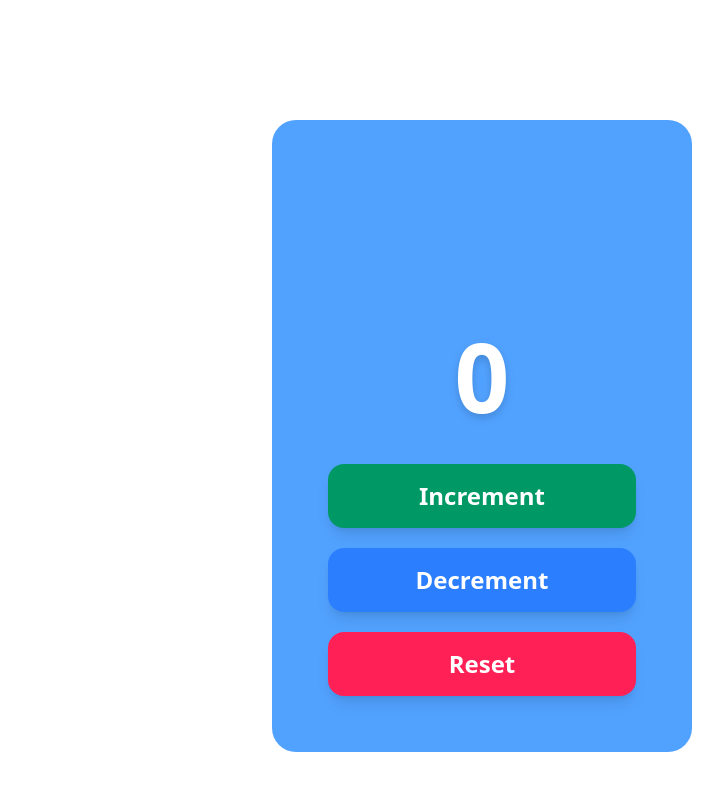
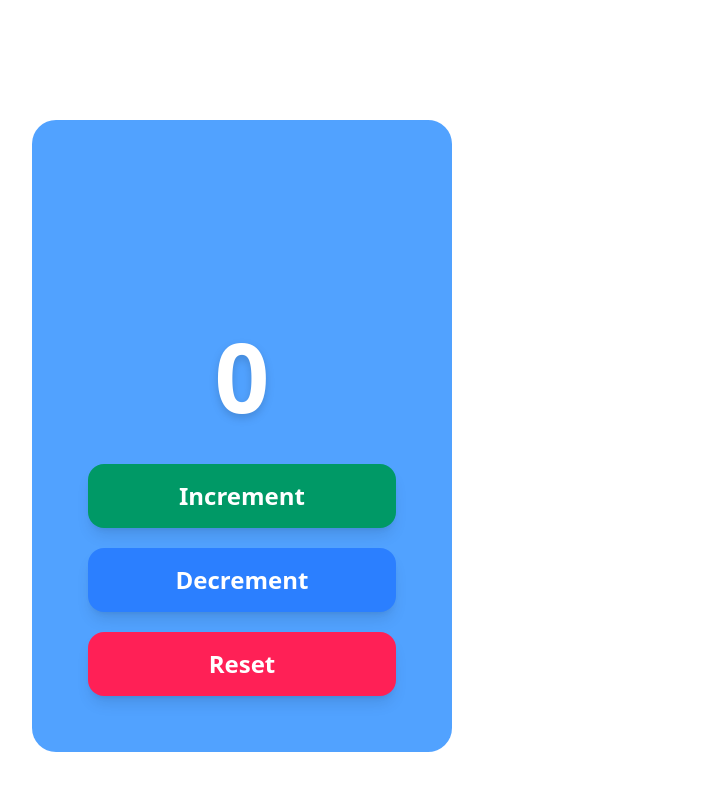
Before and after one commit to happyluza08-bot/java, a plain HTML site: page index.html in a window 1280 px wide. Shown: the whole page, without its empty margins (328-1051 px from the left). Drawn offline with nearby package versions, Linux system fonts and the light colour scheme.

Commit message:
assiment java

```diff
--- a/index.html
+++ b/index.html
@@ -7,7 +7,7 @@
   <script src="https://cdn.jsdelivr.net/npm/@tailwindcss/browser@4"></script>
 </head>
 <body>
-<div class=" bg-blue-400 ml-150 mt-30 rounded-3xl p-14  w-[420px] text-center">
+<div class=" bg-blue-400 ml-90 mt-30 rounded-3xl p-14  w-[420px] text-center">
  <div class="h-32 flex items-center justify-center">
       <h1 id="icon10" class="hidden text-8xl ">👌</h1>
       <h1 id="icon20" class="hidden text-8xl ">🙌</h1>
```
